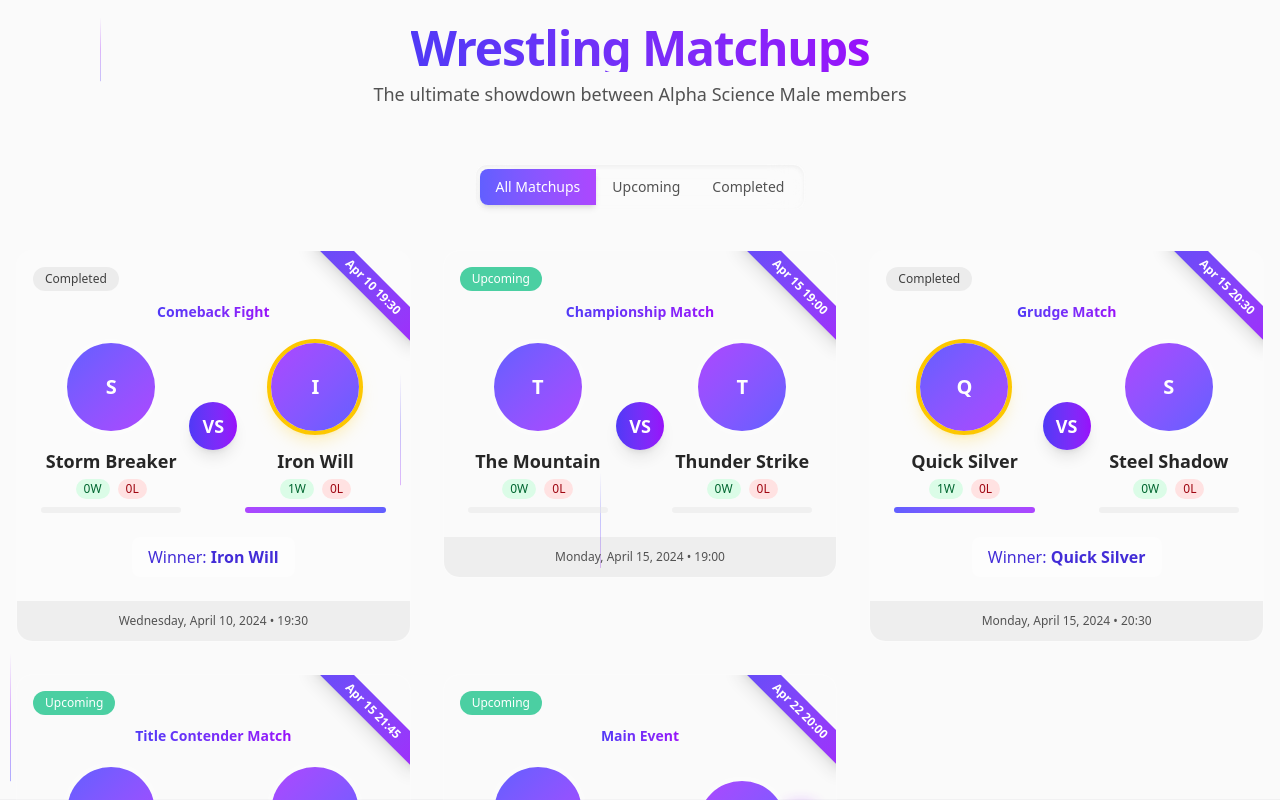
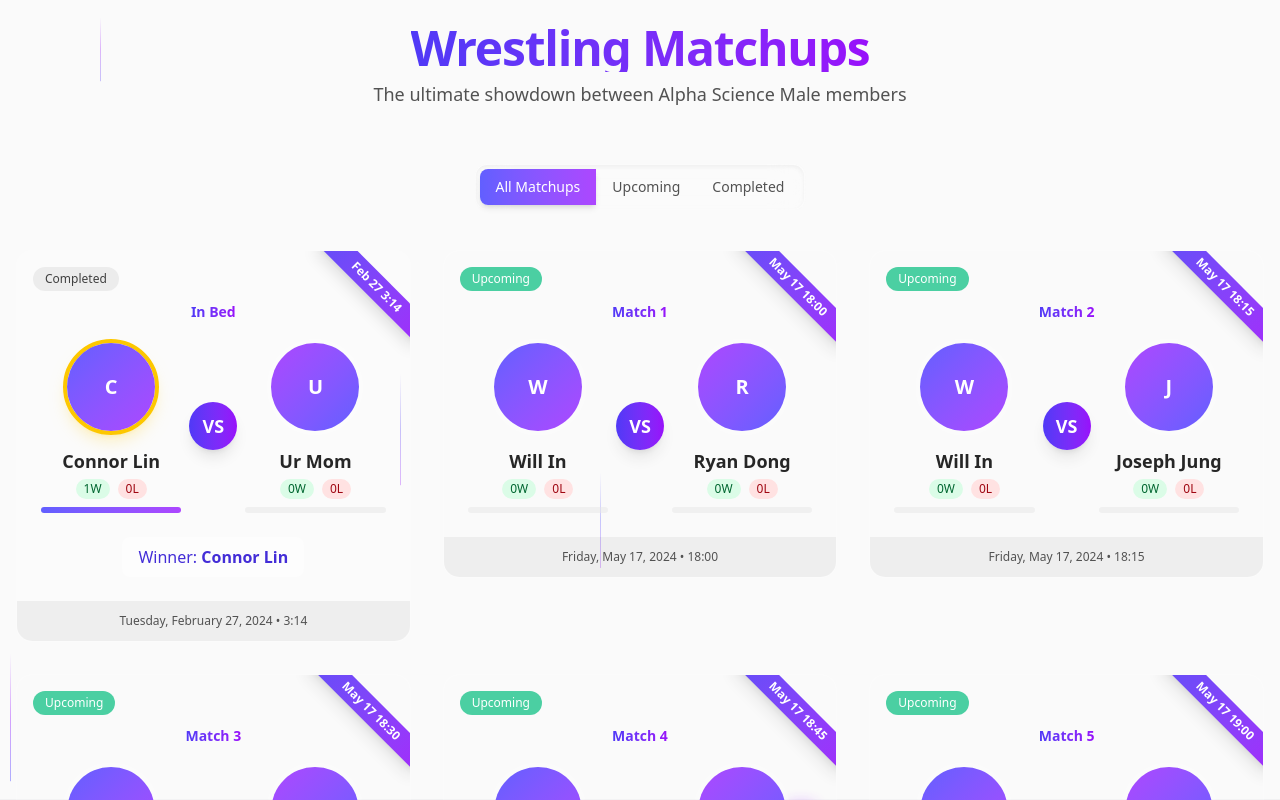
Before and after one commit to Superamaja/wrestling-matchups, a React (Vite) app: page / in a window 1280 px wide. Built offline with nearby package versions, Linux system fonts and the light colour scheme.

Commit message:
feat(data): update matchups with real data

```diff
--- a/src/data/matchups.ts
+++ b/src/data/matchups.ts
@@ -2,50 +2,193 @@ import type { Matchup } from "../types/Matchup";
 
 export const matchups: Matchup[] = [
   {
+    id: "0",
+    wrestler1: "Connor Lin",
+    wrestler2: "Ur Mom",
+    date: "2024-02-27",
+    time: "3:14",
+    isCompleted: true,
+    matchDescription: "In Bed",
+    winner: "Connor Lin",
+  },
+  {
     id: "1",
-    wrestler1: "The Mountain",
-    wrestler2: "Thunder Strike",
-    date: "2024-04-15",
-    time: "19:00",
+    wrestler1: "Will In",
+    wrestler2: "Ryan Dong",
+    date: "2024-05-17",
+    time: "18:00",
     isCompleted: false,
-    matchDescription: "Championship Match",
+    matchDescription: "Match 1",
   },
   {
     id: "2",
-    wrestler1: "Quick Silver",
-    wrestler2: "Steel Shadow",
-    date: "2024-04-15",
-    time: "20:30",
-    isCompleted: true,
-    winner: "Quick Silver",
-    matchDescription: "Grudge Match",
+    wrestler1: "Will In",
+    wrestler2: "Joseph Jung",
+    date: "2024-05-17",
+    time: "18:15",
+    isCompleted: false,
+    matchDescription: "Match 2",
   },
   {
     id: "3",
-    wrestler1: "Night Hawk",
-    wrestler2: "Red Dragon",
-    date: "2024-04-15",
-    time: "21:45",
+    wrestler1: "Chris Ding",
+    wrestler2: "Joseph Jung",
+    date: "2024-05-17",
+    time: "18:30",
     isCompleted: false,
-    matchDescription: "Title Contender Match",
+    matchDescription: "Match 3",
   },
   {
     id: "4",
-    wrestler1: "Storm Breaker",
-    wrestler2: "Iron Will",
-    date: "2024-04-10",
-    time: "19:30",
-    isCompleted: true,
-    winner: "Iron Will",
-    matchDescription: "Comeback Fight",
+    wrestler1: "Jesse Park",
+    wrestler2: "Joseph Jung",
+    date: "2024-05-17",
+    time: "18:45",
+    isCompleted: false,
+    matchDescription: "Match 4",
   },
   {
     id: "5",
-    wrestler1: "Golden Phoenix",
-    wrestler2: "Quick Silver",
-    date: "2024-04-22",
+    wrestler1: "Ryan Choi",
+    wrestler2: "Josh Lim",
+    date: "2024-05-17",
+    time: "19:00",
+    isCompleted: false,
+    matchDescription: "Match 5",
+  },
+  {
+    id: "6",
+    wrestler1: "Ryan Choi",
+    wrestler2: "Ethan Yao",
+    date: "2024-05-17",
+    time: "19:15",
+    isCompleted: false,
+    matchDescription: "Match 6",
+  },
+  {
+    id: "7",
+    wrestler1: "Josh Lim",
+    wrestler2: "Ethan Yao",
+    date: "2024-05-17",
+    time: "19:30",
+    isCompleted: false,
+    matchDescription: "Match 7",
+  },
+  {
+    id: "8",
+    wrestler1: "Josh Lim",
+    wrestler2: "Jesse Park",
+    date: "2024-05-17",
+    time: "19:45",
+    isCompleted: false,
+    matchDescription: "Match 8",
+  },
+  {
+    id: "9",
+    wrestler1: "Connor Lin",
+    wrestler2: "Ryan Chen",
+    date: "2024-05-17",
     time: "20:00",
     isCompleted: false,
-    matchDescription: "Main Event",
+    matchDescription: "Match 9",
+  },
+  {
+    id: "10",
+    wrestler1: "Caleb Song",
+    wrestler2: "Ishaan Bhonagiri",
+    date: "2024-05-17",
+    time: "20:15",
+    isCompleted: false,
+    matchDescription: "Match 10",
+  },
+  {
+    id: "11",
+    wrestler1: "Caleb Song",
+    wrestler2: "Josh Lim",
+    date: "2024-05-17",
+    time: "20:30",
+    isCompleted: false,
+    matchDescription: "Match 11",
+  },
+  {
+    id: "12",
+    wrestler1: "Caleb Song",
+    wrestler2: "Chris Ding",
+    date: "2024-05-17",
+    time: "20:45",
+    isCompleted: false,
+    matchDescription: "Match 12",
+  },
+  {
+    id: "13",
+    wrestler1: "Chris Ding",
+    wrestler2: "Johnathan Wei",
+    date: "2024-05-17",
+    time: "21:00",
+    isCompleted: false,
+    matchDescription: "Match 13",
+  },
+  {
+    id: "14",
+    wrestler1: "Patrick Enoiu",
+    wrestler2: "Sangyoon Lee",
+    date: "2024-05-17",
+    time: "21:15",
+    isCompleted: false,
+    matchDescription: "Match 14",
+  },
+  {
+    id: "15",
+    wrestler1: "Patrick Enoiu",
+    wrestler2: "Ryan Choi",
+    date: "2024-05-17",
+    time: "21:30",
+    isCompleted: false,
+    matchDescription: "Match 15",
+  },
+  {
+    id: "16",
+    wrestler1: "Patrick Enoiu",
+    wrestler2: "Hayden Cho",
+    date: "2024-05-17",
+    time: "21:45",
+    isCompleted: false,
+    matchDescription: "Match 16",
+  },
+  {
+    id: "17",
+    wrestler1: "Hayden Cho",
+    wrestler2: "Ryan Choi",
+    date: "2024-06-21",
+    time: "18:00",
+    isCompleted: false,
+    matchDescription: "Match 17",
+  },
+  {
+    id: "18",
+    wrestler1: "Connor Lin",
+    wrestler2: "Rahul Piramanayagam",
+    date: "2024-06-21",
+    time: "18:15",
+    isCompleted: false,
+    matchDescription: "Match 18",
+  },
+  {
+    id: "19",
+    wrestler1: "Ethan Lin",
+    wrestler2: "Josh Lim",
+    date: "2024-06-21",
+    time: "18:30",
+    isCompleted: false,
+    matchDescription: "Match 19",
+  },
+  {
+    id: "20",
+    wrestler1: "Hayden Cho",
+    wrestler2: "Josh Lim",
+    date: "2024-06-21",
+    time: "18:45",
+    isCompleted: false,
+    matchDescription: "Match 20",
   },
 ];
```
